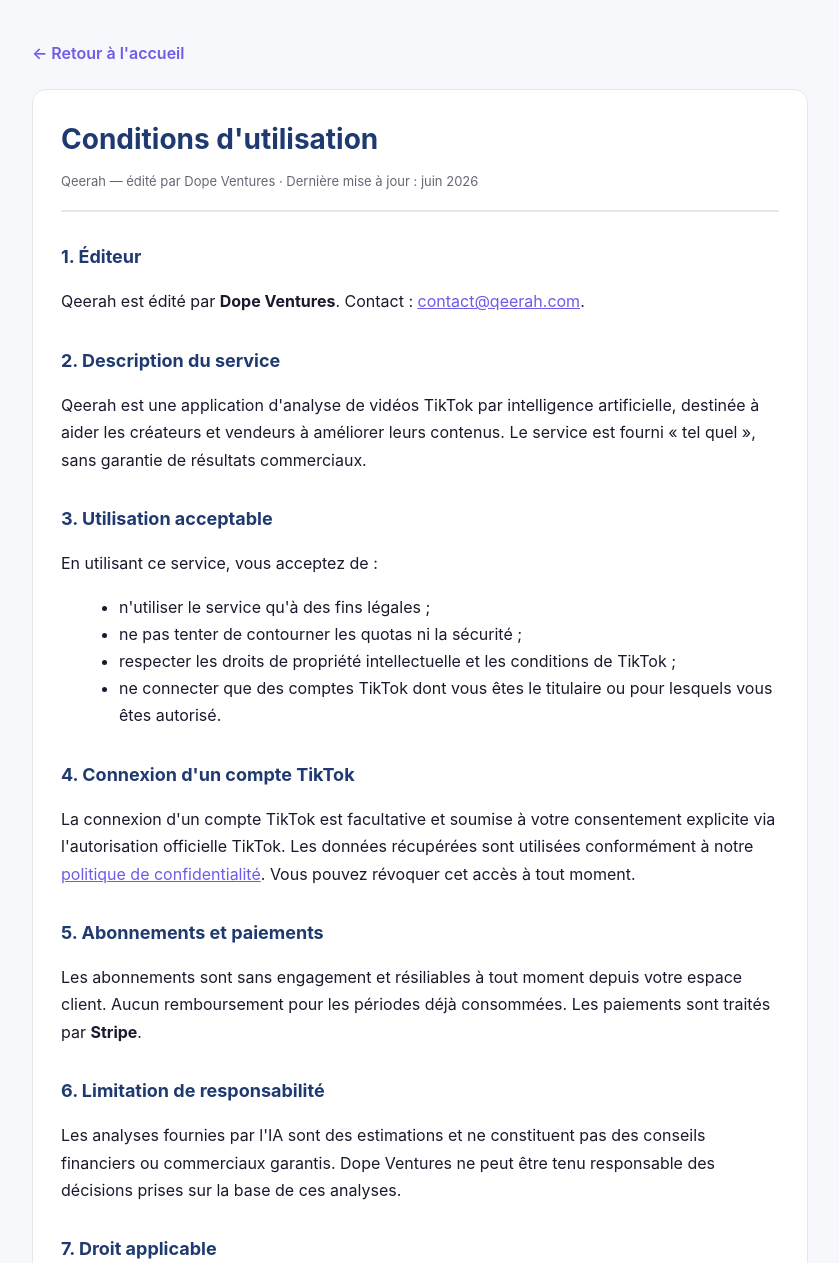
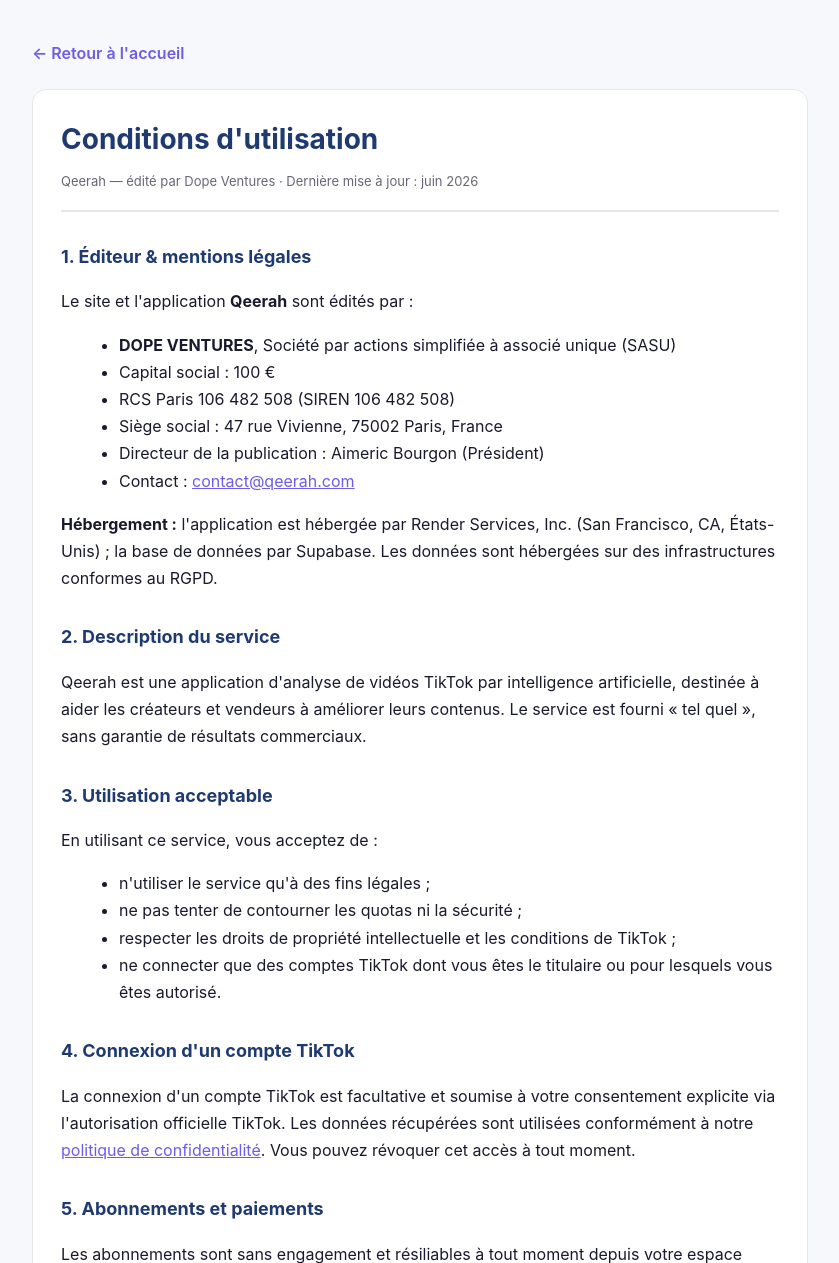
Before and after one commit to bangbangluckyduck-ship-it/THEDOPEMAN-APP, a FastAPI app: page /terms in a window 1280 px wide. Shown: the top 1263 px of the page, without its empty margins (220-1059 px from the left). Run offline with FastAPI, Linux system fonts and the light colour scheme.

Commit message:
feat(legal): mentions légales DOPE VENTURES + page CGV (/cgv)
- Mentions légales complètes (SASU, capital 100€, RCS Paris 106 482 508,
  siège 47 rue Vivienne 75002 Paris, directeur publication, hébergeur)
  dans CGU (/terms) et politique de confidentialité (/privacy).
- Nouvelle page CGV (/cgv) : vendeur, offres/prix, paiement Stripe,
  rétractation (contenu numérique), résiliation, crédits, médiation conso.
- Footer : liens séparés CGU / CGV / Confidentialité / Mentions légales.

⚠️ À faire relire par un conseil juridique ; désigner un médiateur conso.

Co-Authored-By: Claude Opus 4.8 <noreply@anthropic.com>

```diff
--- a/main.py
+++ b/main.py
@@ -189,6 +189,7 @@ _ANALYTICS_HTML = Path("templates/analytics.html").read_text(encoding="utf-8")
 # Pages légales publiques (URLs dédiées exigées par TikTok / RGPD)
 _PRIVACY_HTML = Path("templates/privacy.html").read_text(encoding="utf-8")
 _TERMS_HTML = Path("templates/terms.html").read_text(encoding="utf-8")
+_CGV_HTML = Path("templates/cgv.html").read_text(encoding="utf-8")
 # Pages tarifs/crédits dédiées (dynamiques côté client via /api/plans/*)
 _PRICING_HTML = _bust(Path("templates/pricing.html").read_text(encoding="utf-8"))
 _PRICING_COMPARE_HTML = _bust(Path("templates/pricing_compare.html").read_text(encoding="utf-8"))
@@ -291,6 +292,10 @@ async def privacy_page(): return HTMLResponse(_PRIVACY_HTML)
 @app.get("/conditions", response_class=HTMLResponse)
 @app.get("/terms", response_class=HTMLResponse)
 async def terms_page(): return HTMLResponse(_TERMS_HTML)
+
+@app.get("/cgv", response_class=HTMLResponse)
+@app.get("/conditions-de-vente", response_class=HTMLResponse)
+async def cgv_page(): return HTMLResponse(_CGV_HTML)
 
 @app.get("/pricing", response_class=HTMLResponse)
 @app.get("/tarifs", response_class=HTMLResponse)
--- /dev/null
+++ b/templates/cgv.html
@@ -0,0 +1,83 @@
+<!DOCTYPE html>
+<html lang="fr">
+<head>
+  <meta charset="UTF-8">
+  <meta name="viewport" content="width=device-width, initial-scale=1.0">
+  <title>Conditions générales de vente — Qeerah</title>
+  <meta name="description" content="Conditions générales de vente de Qeerah (DOPE VENTURES).">
+  <style>
+    :root { --navy:#1f3a70; --accent:#6c5ce7; --text:#1a1a2e; --muted:#667; --border:#e5e7eb; }
+    * { box-sizing:border-box; }
+    body { font-family:-apple-system,BlinkMacSystemFont,'Segoe UI',Roboto,sans-serif; color:var(--text); line-height:1.7; margin:0; background:#f7f8fc; }
+    .wrap { max-width:820px; margin:0 auto; padding:40px 22px 80px; }
+    header { border-bottom:2px solid var(--border); padding-bottom:18px; margin-bottom:26px; }
+    h1 { font-size:28px; margin:0 0 6px; color:var(--navy); }
+    h2 { font-size:18px; margin:30px 0 10px; color:var(--navy); }
+    .muted { color:var(--muted); font-size:13px; }
+    ul { margin:8px 0 8px 18px; }
+    a { color:var(--accent); }
+    .back { display:inline-block; margin-bottom:22px; color:var(--accent); text-decoration:none; font-weight:600; }
+    .box { background:#fff; border:1px solid var(--border); border-radius:14px; padding:26px 28px; }
+  </style>
+<script async src="https://www.googletagmanager.com/gtag/js?id=G-HR4QQJ52DT"></script>
+<script>
+  window.dataLayer = window.dataLayer || [];
+  function gtag(){dataLayer.push(arguments);}
+  gtag('js', new Date());
+  gtag('config', 'G-HR4QQJ52DT');
+</script>
+</head>
+<body>
+  <div class="wrap">
+    <a class="back" href="/">← Retour à l'accueil</a>
+    <div class="box">
+      <header>
+        <h1>Conditions générales de vente</h1>
+        <div class="muted">Qeerah — édité par DOPE VENTURES · Dernière mise à jour : juin 2026</div>
+      </header>
+
+      <h2>1. Vendeur</h2>
+      <p>Les présentes conditions générales de vente (CGV) régissent les abonnements et achats proposés sur <strong>Qeerah</strong>, édité par :</p>
+      <ul>
+        <li><strong>DOPE VENTURES</strong>, SASU au capital de 100 €</li>
+        <li>RCS Paris 106 482 508 — Siège : 47 rue Vivienne, 75002 Paris, France</li>
+        <li>Représentée par son Président, Aimeric Bourgon</li>
+        <li>Contact : <a href="mailto:contact@qeerah.com">contact@qeerah.com</a></li>
+      </ul>
+
+      <h2>2. Objet</h2>
+      <p>Qeerah est un service en ligne (SaaS) d'analyse de vidéos et de génération de contenu assistée par intelligence artificielle, à destination des créateurs. Les présentes CGV s'appliquent à tout abonnement payant et à tout achat de crédits.</p>
+
+      <h2>3. Offres et prix</h2>
+      <p>Les offres (FREE, PRO, GOLD, AGENCY) et les packs de crédits, ainsi que leurs prix en vigueur (en euros, TTC), sont décrits sur la page <a href="/pricing">Tarifs</a>. Les prix peuvent évoluer ; le prix applicable est celui affiché au moment de la commande. Une offre gratuite (FREE) est disponible sans paiement.</p>
+
+      <h2>4. Commande et paiement</h2>
+      <p>La souscription s'effectue en ligne. Le paiement est traité de manière sécurisée par notre prestataire <strong>Stripe</strong> ; Qeerah n'a jamais accès aux données complètes de votre moyen de paiement. La commande est confirmée par e-mail. Les abonnements sont facturés d'avance, par période (mensuelle ou annuelle selon l'offre choisie).</p>
+
+      <h2>5. Durée, reconduction et résiliation</h2>
+      <p>Les abonnements sont <strong>sans engagement</strong> et reconduits automatiquement à chaque échéance, sauf résiliation. Vous pouvez résilier à tout moment depuis votre espace client ; la résiliation prend effet à la fin de la période en cours déjà payée, sans remboursement au prorata des périodes entamées.</p>
+
+      <h2>6. Crédits</h2>
+      <p>Les crédits inclus dans un abonnement sont rechargés à chaque période et <strong>non reportables</strong> d'une période à l'autre. Les crédits achetés en packs ont une <strong>validité d'un (1) mois</strong> à compter de l'achat et ne sont pas remboursables une fois la commande exécutée.</p>
+
+      <h2>7. Droit de rétractation</h2>
+      <p>Conformément aux articles L.221-18 et suivants du Code de la consommation, vous disposez d'un délai de 14 jours pour vous rétracter. Toutefois, pour la fourniture d'un <strong>contenu numérique et de services exécutés immédiatement</strong>, vous acceptez expressément, en souscrivant, que l'exécution commence avant la fin du délai de rétractation et <strong>renoncez à votre droit de rétractation</strong> pour la part du service déjà consommée (analyses, crédits utilisés), conformément à l'article L.221-28.</p>
+
+      <h2>8. Disponibilité et garanties</h2>
+      <p>Le service est fourni « tel quel », dans la limite des moyens techniques disponibles. Les analyses générées par l'IA sont des estimations à visée indicative et ne constituent pas une garantie de résultats commerciaux. Nous nous efforçons d'assurer la continuité du service sans pouvoir la garantir de façon absolue (maintenance, dépendances tierces).</p>
+
+      <h2>9. Responsabilité</h2>
+      <p>La responsabilité de DOPE VENTURES ne saurait être engagée pour les décisions prises sur la base des analyses, ni pour les dommages indirects. En tout état de cause, la responsabilité est limitée au montant payé par le client au cours des 12 derniers mois.</p>
+
+      <h2>10. Données personnelles</h2>
+      <p>Le traitement des données est décrit dans notre <a href="/confidentialite">politique de confidentialité</a>.</p>
+
+      <h2>11. Service client, réclamations et médiation</h2>
+      <p>Pour toute réclamation : <a href="mailto:contact@qeerah.com">contact@qeerah.com</a>. Conformément à l'article L.612-1 du Code de la consommation, le consommateur peut recourir gratuitement à un médiateur de la consommation en vue de la résolution amiable d'un litige. <span class="muted">(Médiateur à désigner par DOPE VENTURES.)</span></p>
+
+      <h2>12. Droit applicable</h2>
+      <p>Les présentes CGV sont soumises au droit français. À défaut de résolution amiable, les tribunaux français sont compétents.</p>
+    </div>
+  </div>
+</body>
+</html>
--- a/templates/homepage.html
+++ b/templates/homepage.html
@@ -1252,7 +1252,8 @@
 
     <div class="footer-section">
       <h3>Légal</h3>
-      <a href="/terms">Conditions (CGU/CGV)</a>
+      <a href="/terms">Conditions d'utilisation (CGU)</a>
+      <a href="/cgv">Conditions de vente (CGV)</a>
       <a href="/privacy">Confidentialité</a>
       <a href="/terms">Mentions légales</a>
     </div>
--- a/templates/privacy.html
+++ b/templates/privacy.html
@@ -38,7 +38,7 @@
       </header>
 
       <h2>1. Responsable du traitement</h2>
-      <p>Qeerah est édité par <strong>Dope Ventures</strong>. Pour toute question relative à vos données : <a href="mailto:contact@qeerah.com">contact@qeerah.com</a>.</p>
+      <p>Le responsable du traitement des données est <strong>DOPE VENTURES</strong>, SASU au capital de 100 €, RCS Paris 106 482 508, siège social 47 rue Vivienne, 75002 Paris, représentée par son Président Aimeric Bourgon. Pour toute question relative à vos données ou exercer vos droits (accès, rectification, suppression, portabilité, opposition) : <a href="mailto:contact@qeerah.com">contact@qeerah.com</a>.</p>
 
       <h2>2. Données que nous collectons</h2>
       <ul>
--- a/templates/terms.html
+++ b/templates/terms.html
@@ -37,8 +37,17 @@
         <div class="muted">Qeerah — édité par Dope Ventures · Dernière mise à jour : juin 2026</div>
       </header>
 
-      <h2>1. Éditeur</h2>
-      <p>Qeerah est édité par <strong>Dope Ventures</strong>. Contact : <a href="mailto:contact@qeerah.com">contact@qeerah.com</a>.</p>
+      <h2>1. Éditeur &amp; mentions légales</h2>
+      <p>Le site et l'application <strong>Qeerah</strong> sont édités par :</p>
+      <ul>
+        <li><strong>DOPE VENTURES</strong>, Société par actions simplifiée à associé unique (SASU)</li>
+        <li>Capital social : 100 €</li>
+        <li>RCS Paris 106 482 508 (SIREN 106 482 508)</li>
+        <li>Siège social : 47 rue Vivienne, 75002 Paris, France</li>
+        <li>Directeur de la publication : Aimeric Bourgon (Président)</li>
+        <li>Contact : <a href="mailto:contact@qeerah.com">contact@qeerah.com</a></li>
+      </ul>
+      <p><strong>Hébergement :</strong> l'application est hébergée par Render Services, Inc. (San Francisco, CA, États-Unis) ; la base de données par Supabase. Les données sont hébergées sur des infrastructures conformes au RGPD.</p>
 
       <h2>2. Description du service</h2>
       <p>Qeerah est une application d'analyse de vidéos TikTok par intelligence artificielle, destinée à aider les créateurs et vendeurs à améliorer leurs contenus. Le service est fourni « tel quel », sans garantie de résultats commerciaux.</p>
```
